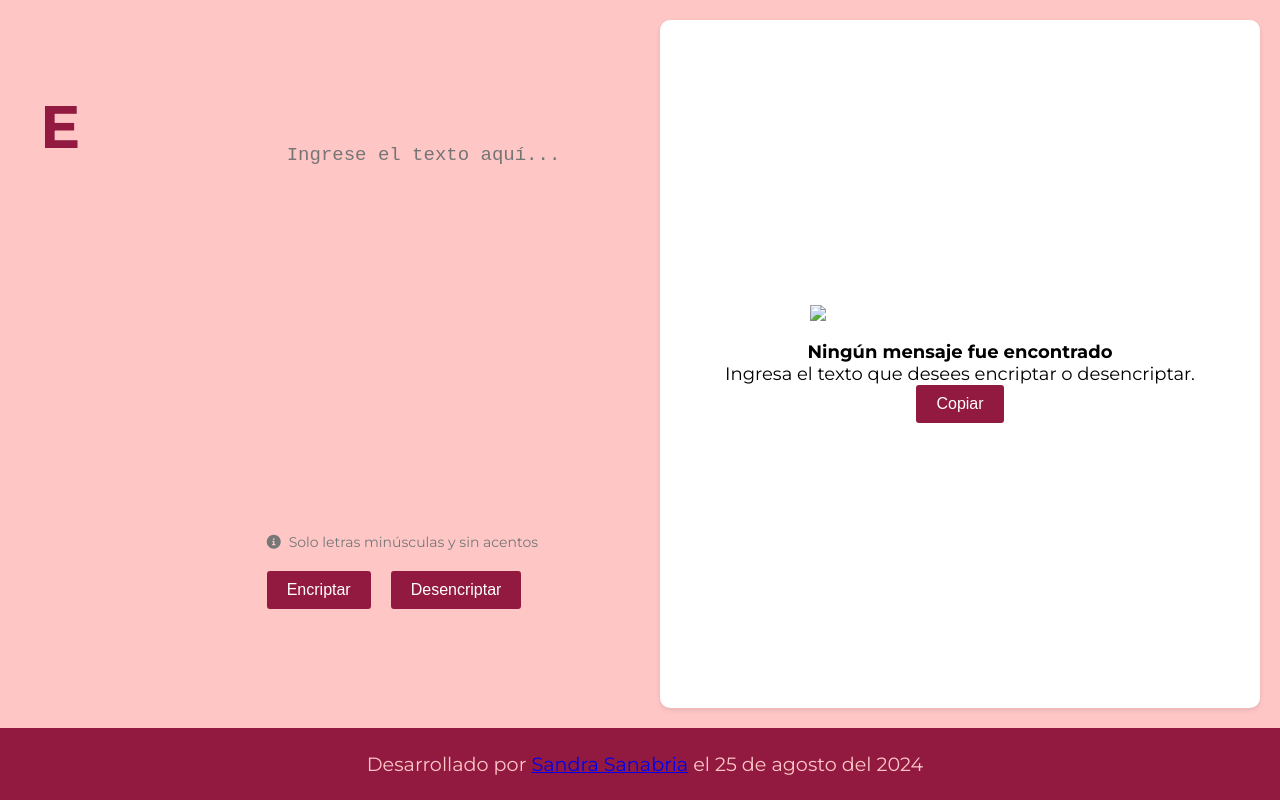
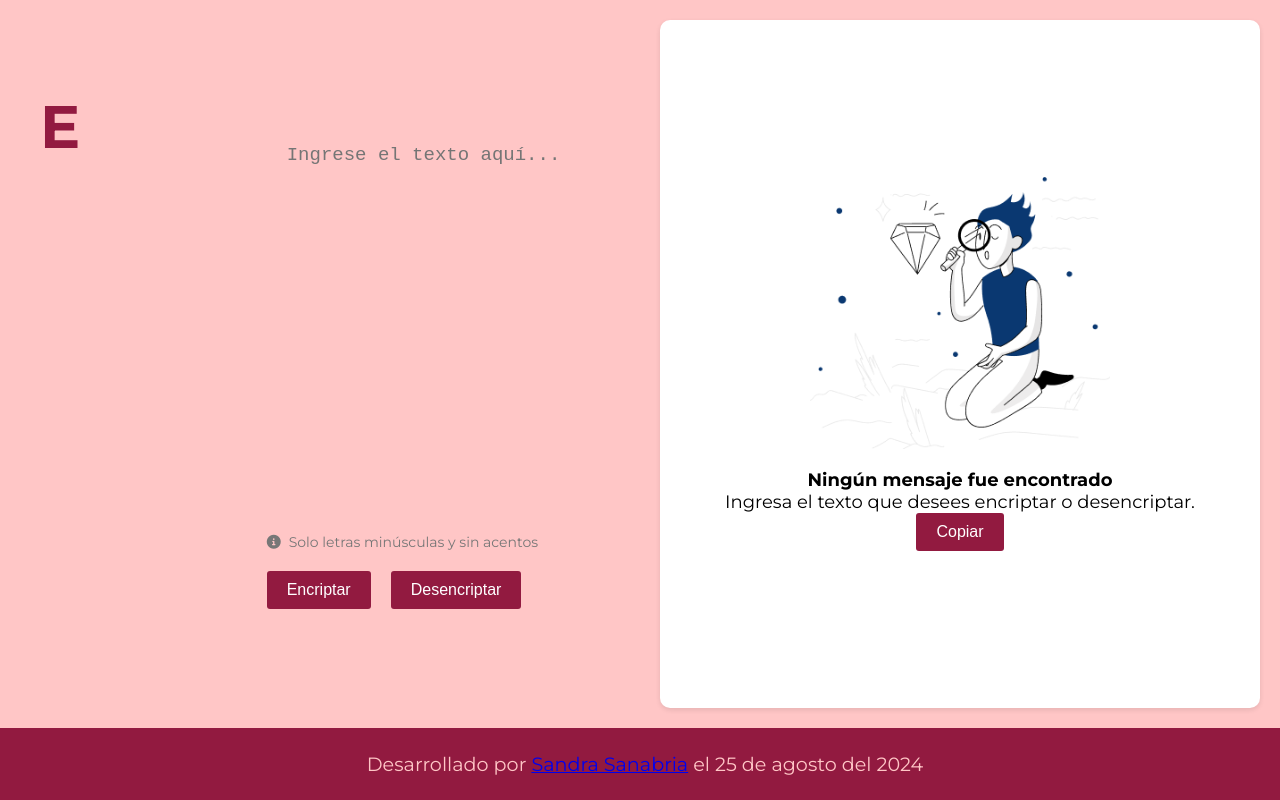
Before and after one commit to magolunatic/encriptador, a plain HTML site: page index.html in a window 1280 px wide. Drawn offline with Linux system fonts and the light colour scheme.

Commit message:
actualizar el index.html

```diff
--- a/index.html
+++ b/index.html
@@ -27,7 +27,7 @@
         </section>
 
         <section class="right-section">
-            <img class="illustration" src="assets/imagen2.png">
+            <img class="illustration" src="Muñeco.png">
             <div class="message" id="message">
                 <strong>Ningún mensaje fue encontrado</strong><br>
                 Ingresa el texto que desees encriptar o desencriptar.<br>
```
